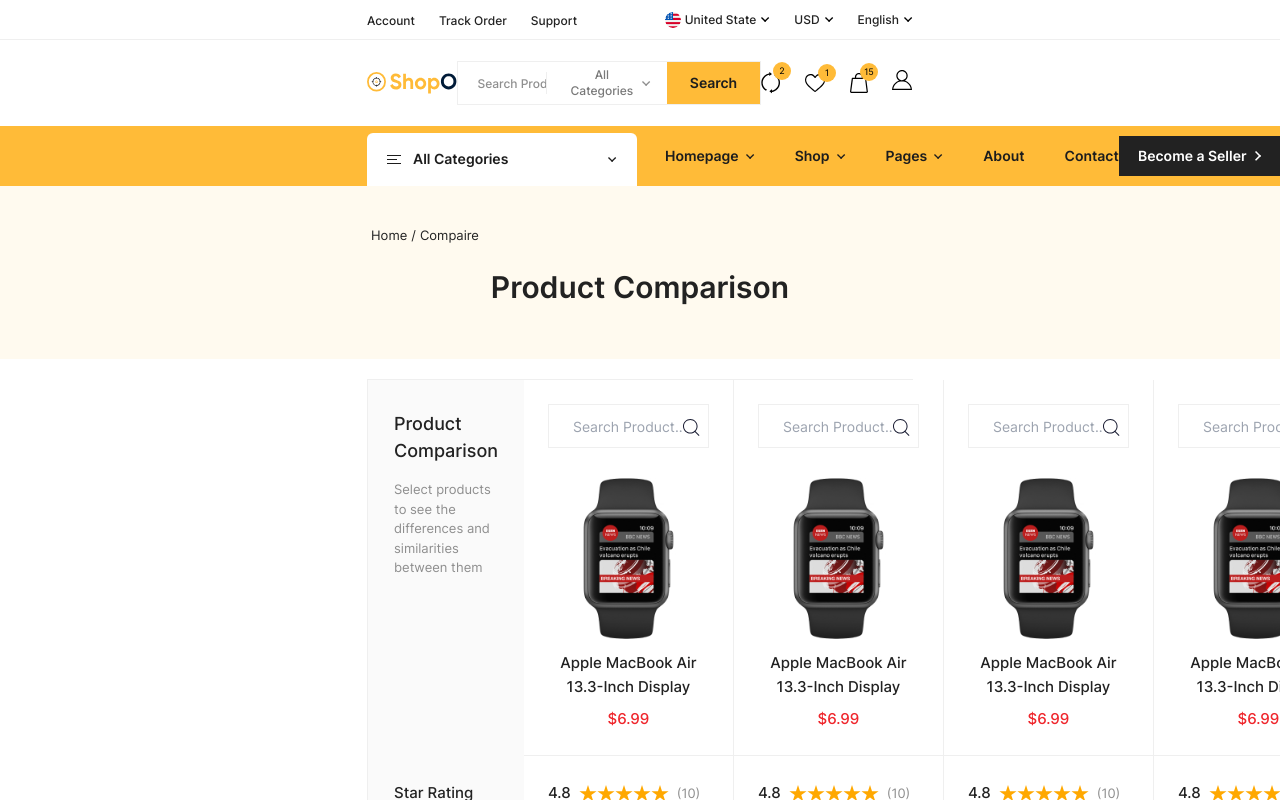
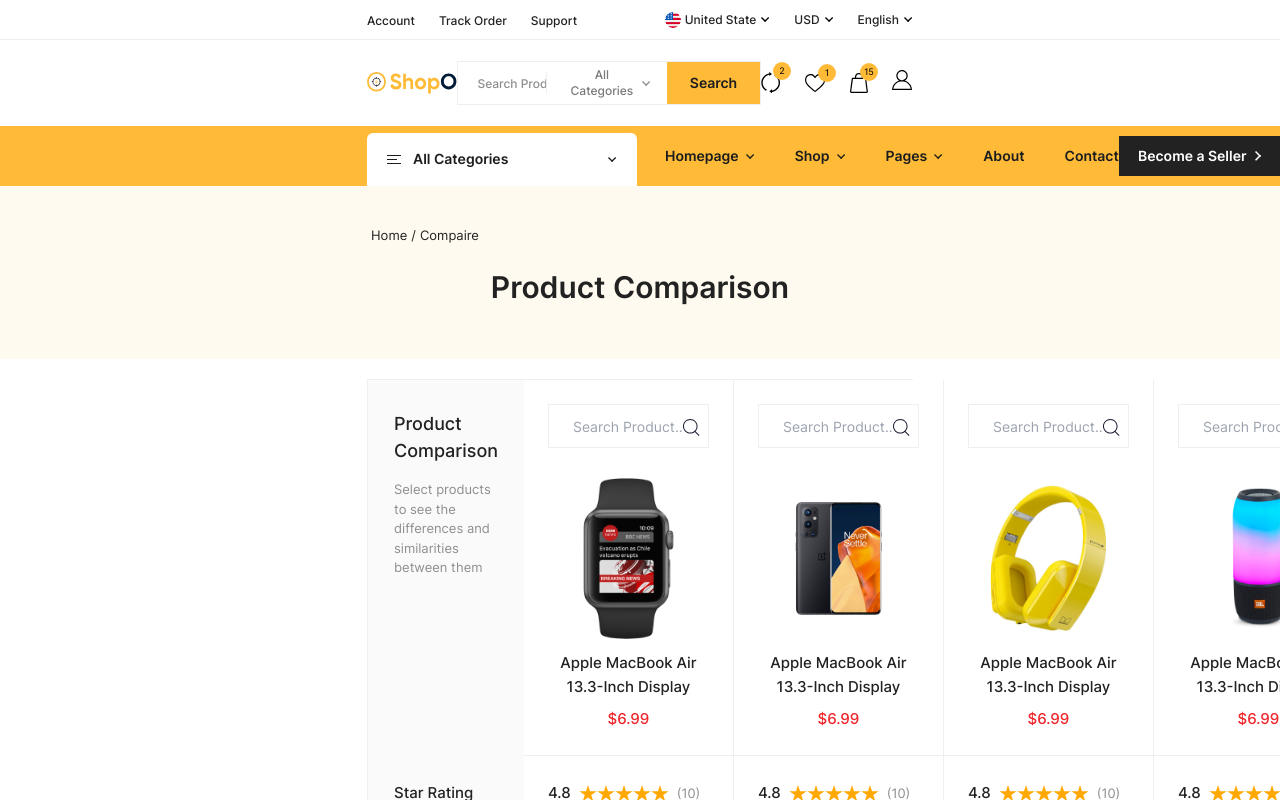
Before and after one commit to ifedayoagboola/bitsgiga-client, a React (Create React App) app: page /products-compaire in a window 1280 px wide. Shown: the top 800 px of the page. Built offline with nearby package versions, Linux system fonts and the light colour scheme.

Commit message:
compaire product image

```diff
--- a/src/components/ProductsCompaire/index.jsx
+++ b/src/components/ProductsCompaire/index.jsx
@@ -112,7 +112,7 @@ export default function ProductsCompaire() {
                     <div className="product-img flex justify-center mb-3 ">
                       <div className="w-[161px] h-[161px]">
                         <img
-                          src={`${process.env.PUBLIC_URL}/assets/images/product-img-15.jpg`}
+                          src={`${process.env.PUBLIC_URL}/assets/images/product-img-16.jpg`}
                           alt=""
                           className="w-full h-full object-contain"
                         />
@@ -158,7 +158,7 @@ export default function ProductsCompaire() {
                     <div className="product-img flex justify-center mb-3 ">
                       <div className="w-[161px] h-[161px]">
                         <img
-                          src={`${process.env.PUBLIC_URL}/assets/images/product-img-15.jpg`}
+                          src={`${process.env.PUBLIC_URL}/assets/images/product-img-12.jpg`}
                           alt=""
                           className="w-full h-full object-contain"
                         />
@@ -204,7 +204,7 @@ export default function ProductsCompaire() {
                     <div className="product-img flex justify-center mb-3 ">
                       <div className="w-[161px] h-[161px]">
                         <img
-                          src={`${process.env.PUBLIC_URL}/assets/images/product-img-15.jpg`}
+                          src={`${process.env.PUBLIC_URL}/assets/images/product-img-11.jpg`}
                           alt=""
                           className="w-full h-full object-contain"
                         />
```
